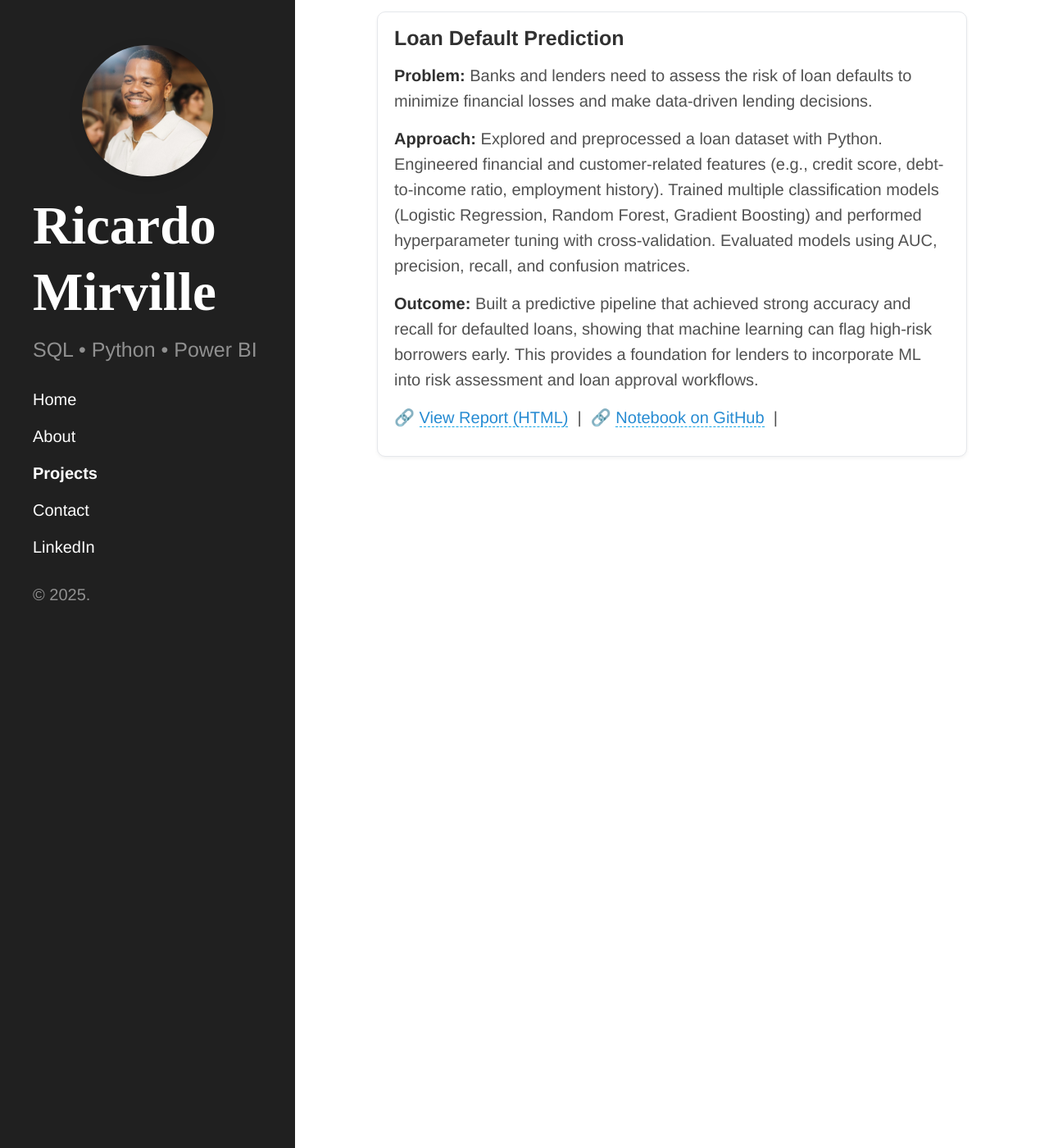
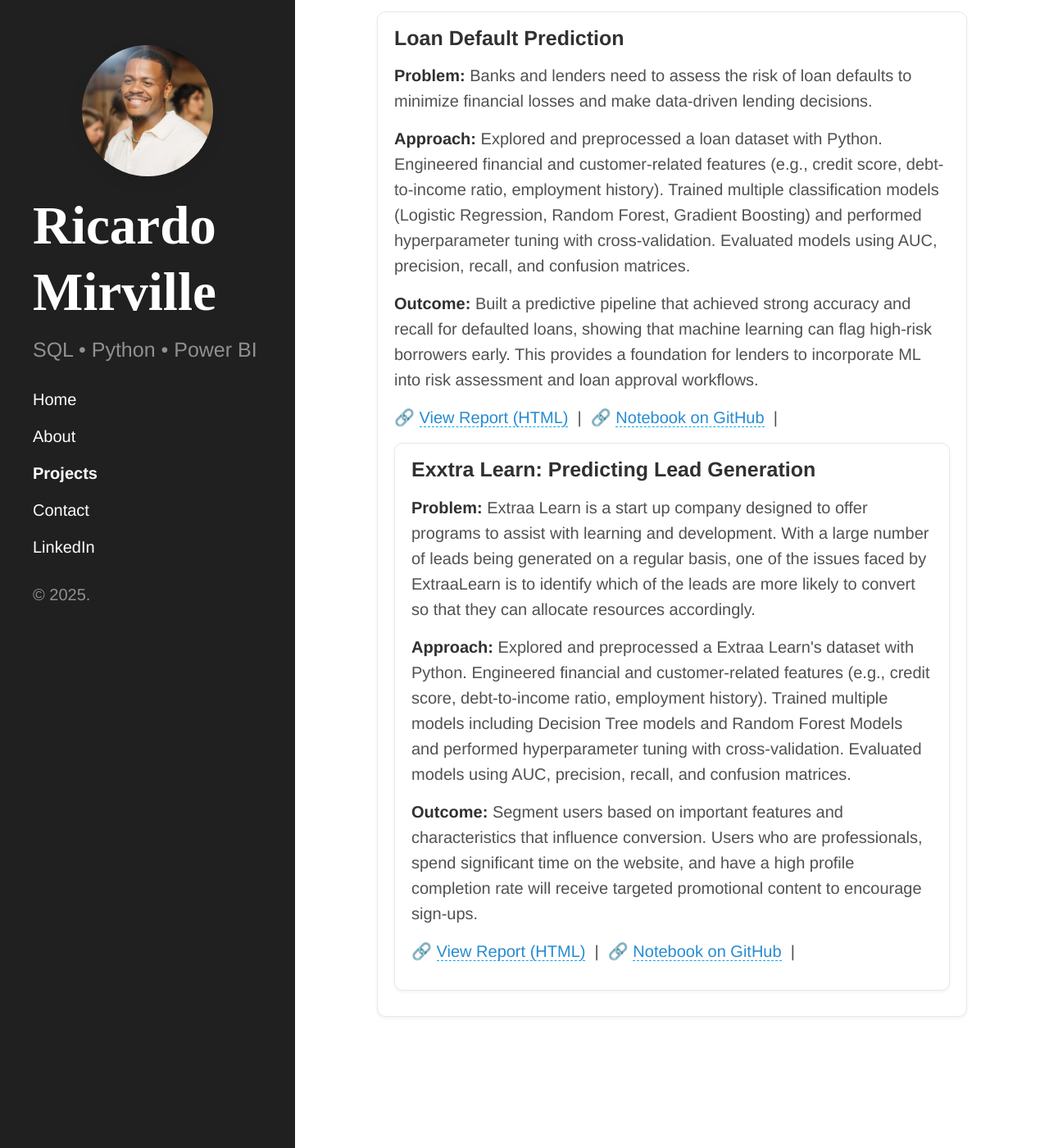
Before and after one commit to RicardoBMirville/Portfolio, a Jekyll site: the page built from projects.md, in a window 1280 px wide and 1400 px high, scrolled down 206 px. Shown: the whole window at 82% size. Built offline with Jekyll 4.4.1, drawn with Linux system fonts in a browser that asks for light colours.

Commit message:
Update projects.md

```diff
--- a/projects.md
+++ b/projects.md
@@ -24,3 +24,17 @@ Below are representative projects. Each includes the **goal**, **approach**, and
       &nbsp;|&nbsp;
       🔗 <a href="https://github.com/RicardoBMirville/Portfolio/blob/main/assets/notebooks/loan_default_prediction.ipynb" target="_blank">Notebook on GitHub</a>
       &nbsp;|&nbsp;
+
+
+
+  <div class="card">
+    <h3>Exxtra Learn: Predicting Lead Generation</h3>
+    <p><strong>Problem:</strong> Extraa Learn is a start up company designed to offer programs to assist with learning and development. With a large number of leads being generated on a regular basis, one of the issues faced by ExtraaLearn is to identify which of the leads are more likely to convert so that they can allocate resources accordingly.</p>
+    <p><strong>Approach:</strong> Explored and preprocessed a Extraa Learn's dataset with Python. Engineered financial and customer-related features (e.g., credit score, debt-to-income ratio, employment history). Trained multiple models including Decision Tree models and Random Forest Models and performed hyperparameter tuning with cross-validation. Evaluated models using AUC, precision, recall, and confusion matrices.</p>
+    <p><strong>Outcome:</strong> Segment users based on important features and characteristics that influence conversion. Users who are professionals, spend significant time on the website, and have a high profile completion rate will receive targeted promotional content to encourage sign-ups.</p>
+    <p>
+   <p class="links">
+      🔗 <a href="https://ricardobmirville.github.io/Portfolio/assets/notebooks/potential_customers_prediction.html" target="_blank">View Report (HTML)</a>
+      &nbsp;|&nbsp;
+      🔗 <a href="https://github.com/RicardoBMirville/Portfolio/blob/main/assets/notebooks/potential_customers_prediction.ipynb" target="_blank">Notebook on GitHub</a>
+      &nbsp;|&nbsp;
```
